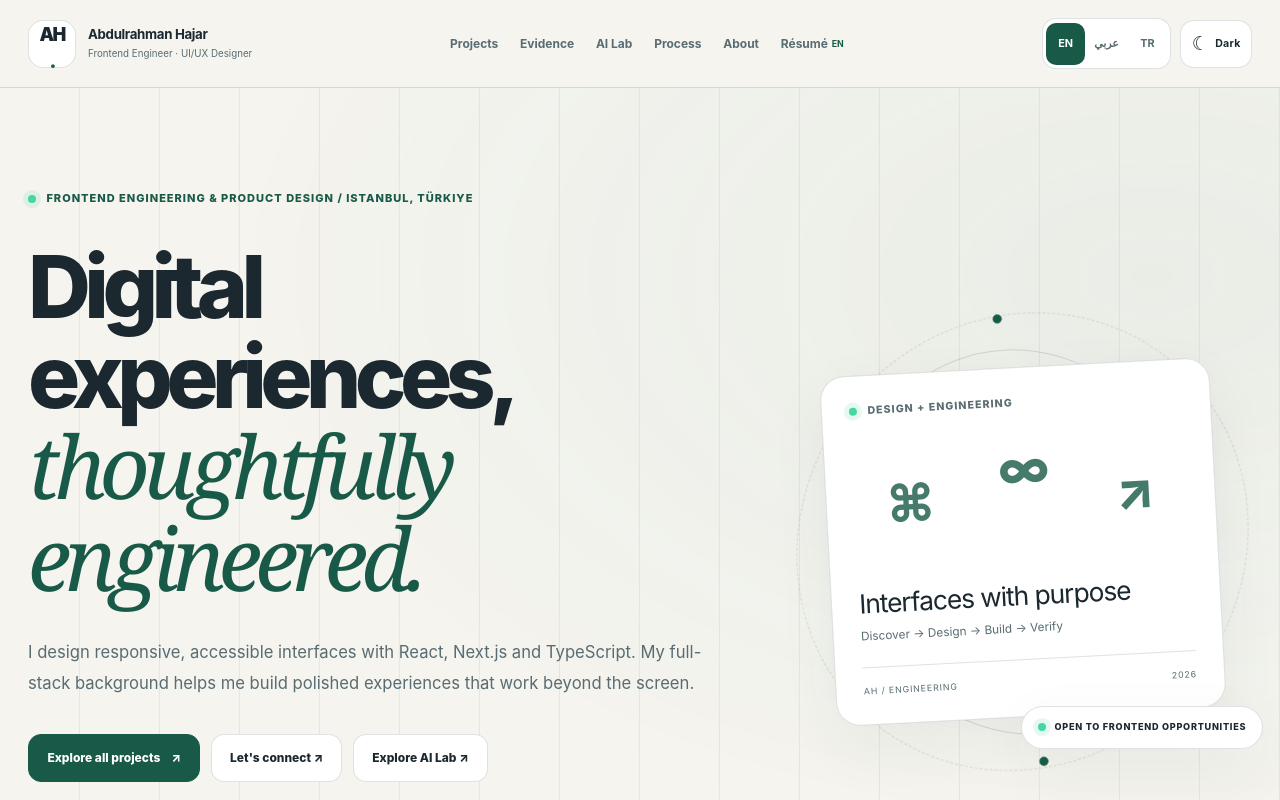
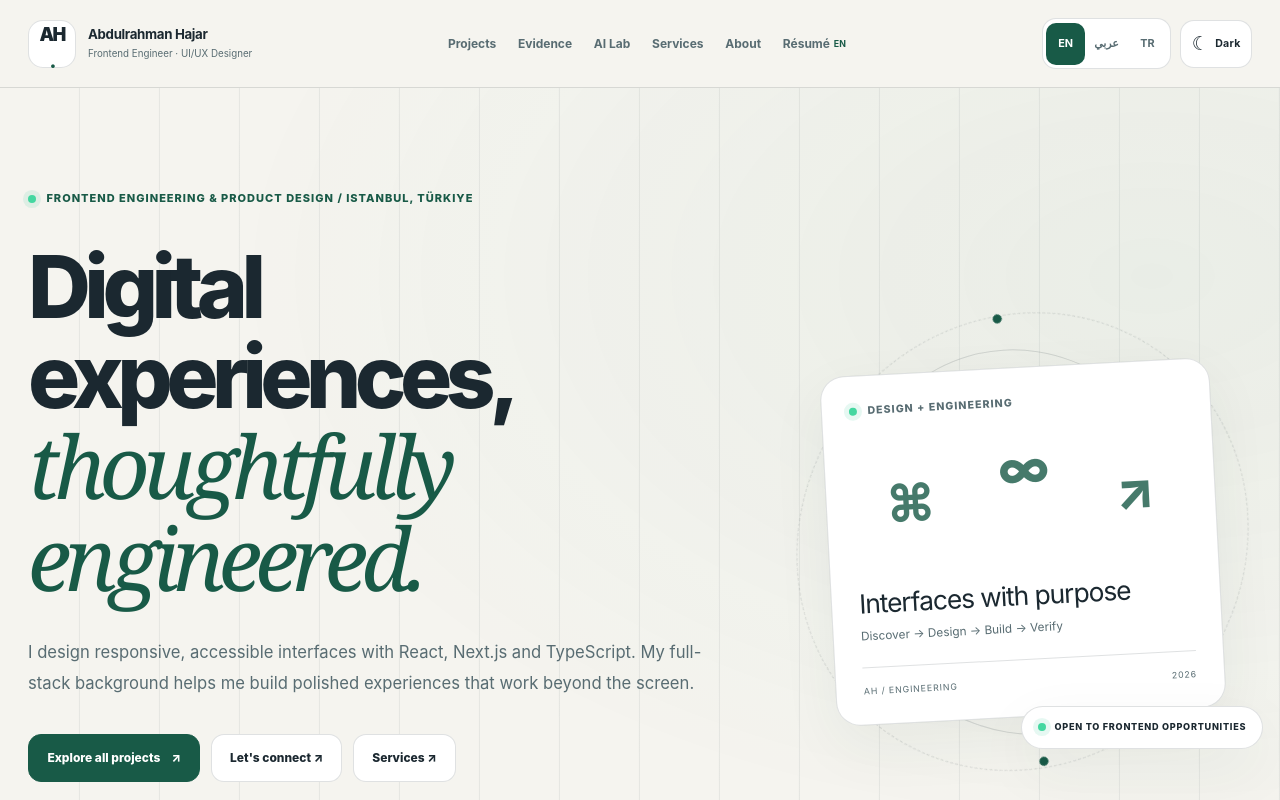
Before and after one commit to rahman-997/portfolio, a Next.js app: page / in a window 1280 px wide. Shown: the top 800 px of the page. Built offline with nearby package versions, Linux system fonts and the light colour scheme.

Commit message:
feat(portfolio): add prominent frontend services navigation and contact pathway

```diff
--- a/app/experience/PortfolioExperience.tsx
+++ b/app/experience/PortfolioExperience.tsx
@@ -25,7 +25,7 @@ export default function PortfolioExperience({locale}:{locale:Locale}) {
         <a href="#work">{t.navWork}</a>
         <a href="#highlights">{more.navHighlights}</a>
         <a href="#ai-lab">{t.navAtlas}</a>
-        <a href="#process">{more.navProcess}</a>
+        <a href="#collaborate">{locale==="ar"?"الخدمات":locale==="tr"?"Hizmetler":"Services"}</a>
         <a href="#about">{t.navAbout}</a>
         <a href="/resume/">{t.navResume}<span className={styles.langHint}> EN</span></a>
       </nav>
@@ -42,7 +42,7 @@ export default function PortfolioExperience({locale}:{locale:Locale}) {
           <div className={styles.actions}>
             <a className={styles.primaryAction} href="#work">{t.workButton} <span aria-hidden="true">↗</span></a>
             <a className={styles.secondaryAction} href={PROFILE_LINKS.linkedin} target="_blank" rel="noopener noreferrer">{t.contactButton} ↗</a>
-            <a className={styles.secondaryAction} href="#ai-lab">{locale==="en"?"Explore AI Lab":t.navAtlas} ↗</a>
+            <a className={styles.secondaryAction} href="#collaborate">{locale==="ar"?"الخدمات":locale==="tr"?"Hizmetler":"Services"} ↗</a>
           </div>
           <div className={styles.heroFoot}><span>01—03</span><span>{t.scrollLabel}</span></div>
         </div>
```
